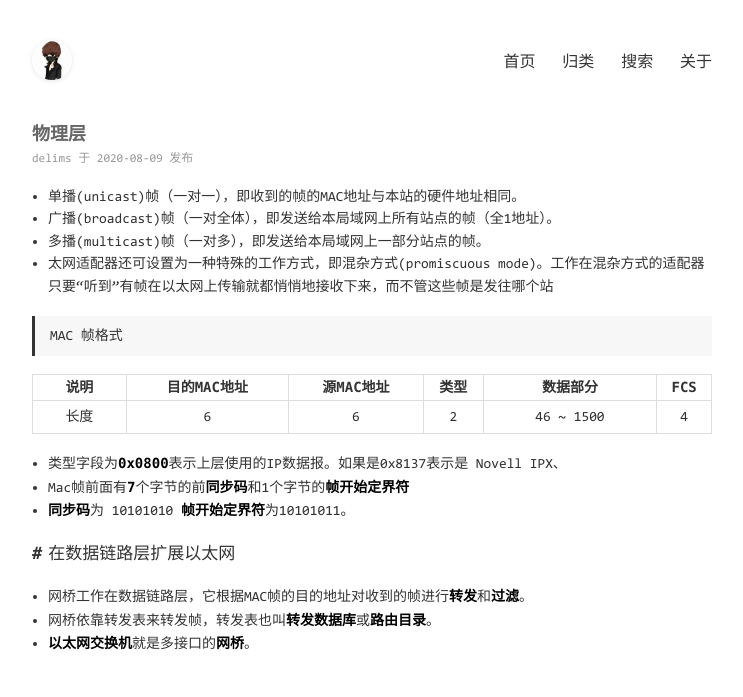
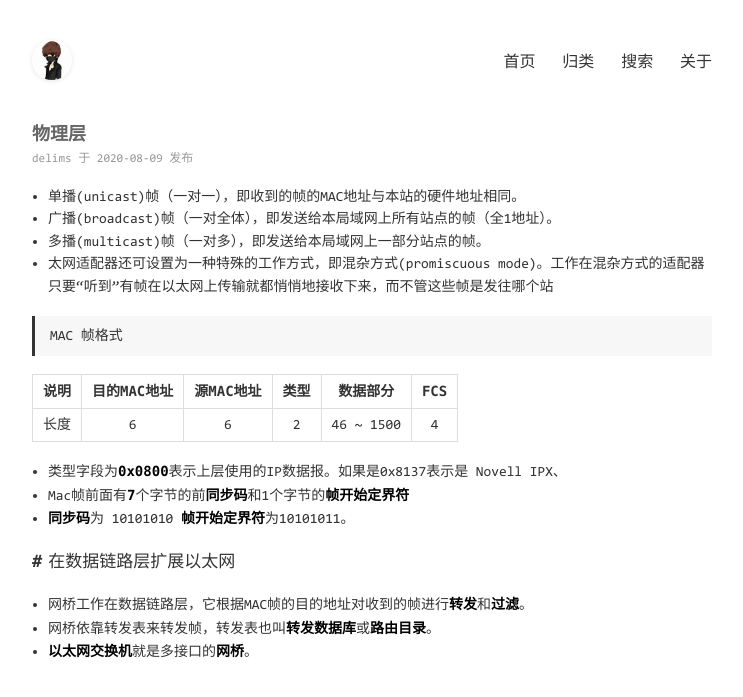
Before and after one commit to delims/delims.github.io, a Jekyll site: the page built from _posts/2020-08-09-物理层.md, in a window 1280 px wide. Shown: the top 697 px of the page, without its empty margins (268-1011 px from the left). Built offline with Jekyll 4.4.1, drawn with Linux system fonts in a browser that asks for light colours.

Commit message:
修改表格样式

```diff
--- a/static/css/post.css
+++ b/static/css/post.css
@@ -114,29 +114,31 @@
   background-color: #f5f5f5;
 }
 .page-post table {
-  min-width: 100%;
+  min-width: 0px;
   border-collapse: collapse;
   border-spacing: 0;
-  border: 1px solid #dddddd;
 }
 .page-post tr {
   border-bottom: 1px solid #dddddd;
 }
+
 .page-post th {
+  padding: 5px 10px 5px 10px;
   font-weight: bold;
   border-right: 1px solid #dddddd;
+  border-top:1px solid #dddddd;
 }
-.page-post th:last-child {
-  border-right:0
 
+.page-post th:first-child{
+    border-left:1px solid #dddddd;
 }
 .page-post td {
-  padding: 5px 10px;
+  padding: 5px 10px 5px 10px;
   text-align: center;
   border-right: 1px solid #dddddd;
 }
-.page-post td:last-child {
-  border-right:0
+.page-post td:first-child {
+  border-left: 1px solid #dddddd;
 }
 .page-post table tr:nth-child(even) {
   background-color: #f9f9f9;
@@ -144,14 +146,11 @@
 .page-post .table-container {
   overflow: auto;
   margin: 14px 0;
-  border: 1px solid #dddddd;
+  border: 0px solid #dddddd;
 }
 .page-post .table-container table {
   margin: 0;
   border: 0;
-}
-.page-post .table-container table tbody tr:last-child {
-  border-bottom: 0;
 }
 @media screen and (max-width: 560px) {
   .page-post {
```
